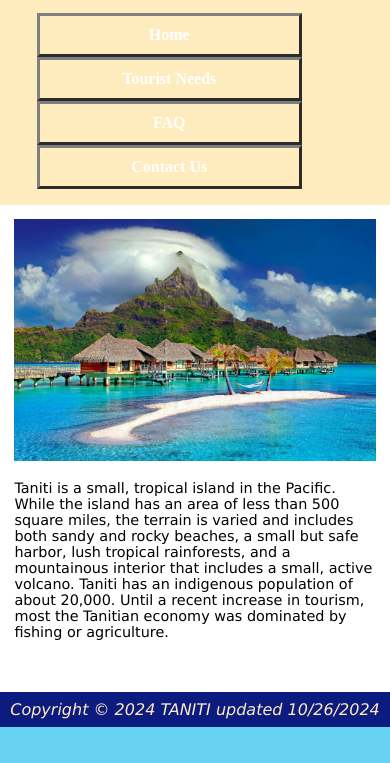
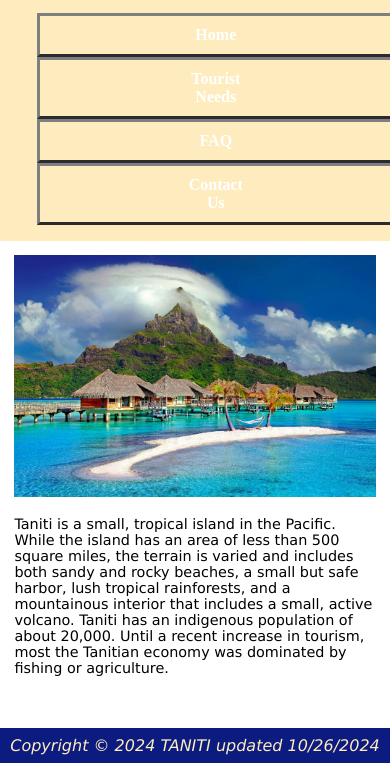
Before and after one commit to kjessop-tech/D479, a plain HTML site: page index.html in a window 390 px wide. Shown: the part 103-866 px from the top of the page. Before the commit the page ends 844 px from the top, so only its background shows below. Drawn offline with Linux system fonts and the light colour scheme.

Commit message:
Add files via upload

```diff
--- a/travel.css
+++ b/travel.css
@@ -288,8 +288,8 @@ footer
 		font-size: 16px;
 		text-align: center;
 		border: 3px #7F7F7F outset;
-		padding-left: 5em;
-		padding-right: 5em;
+		padding-left: 9em;
+		padding-right: 9em;
 		padding-top: 10px;
 		padding-bottom: 10px;
 	}
@@ -297,6 +297,7 @@ footer
 	{
 		display: block;
 		padding-left: 0;
+		margin-left: 0;
 	}
 	main
 	{
```
